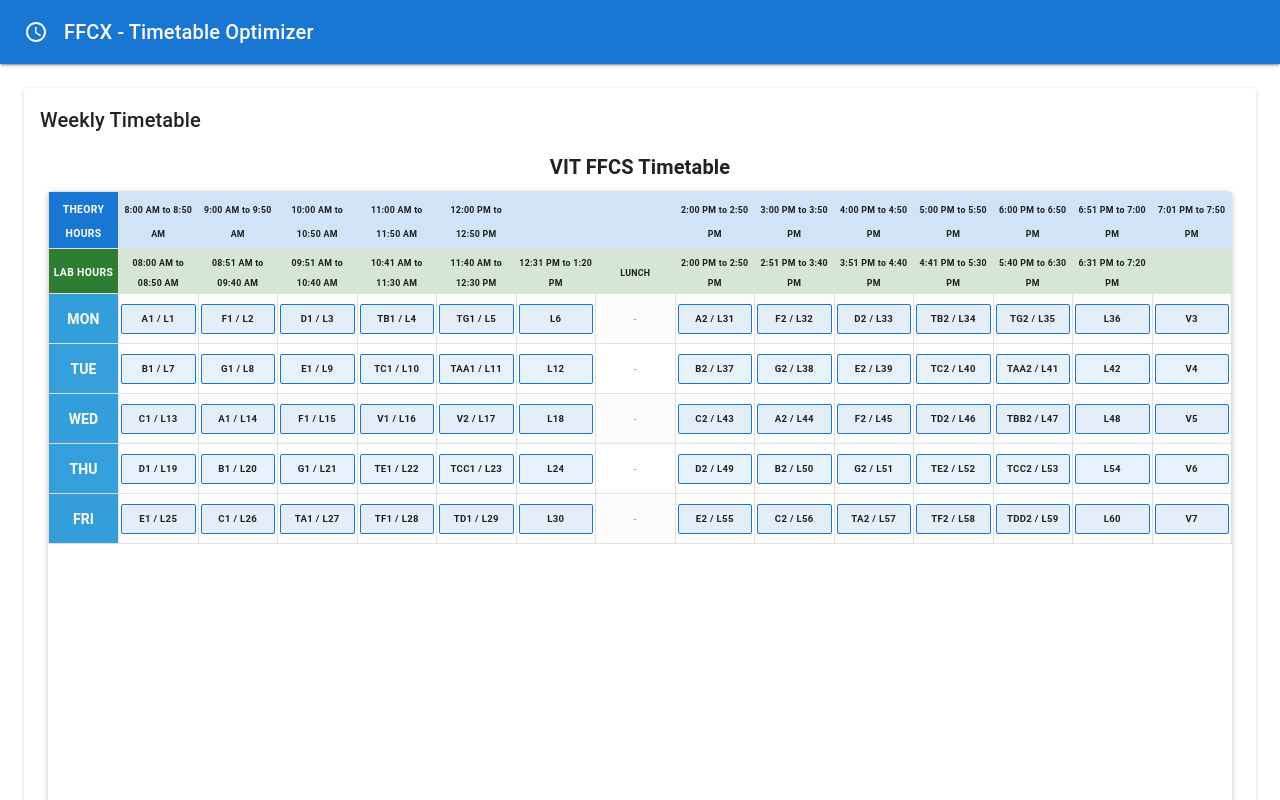
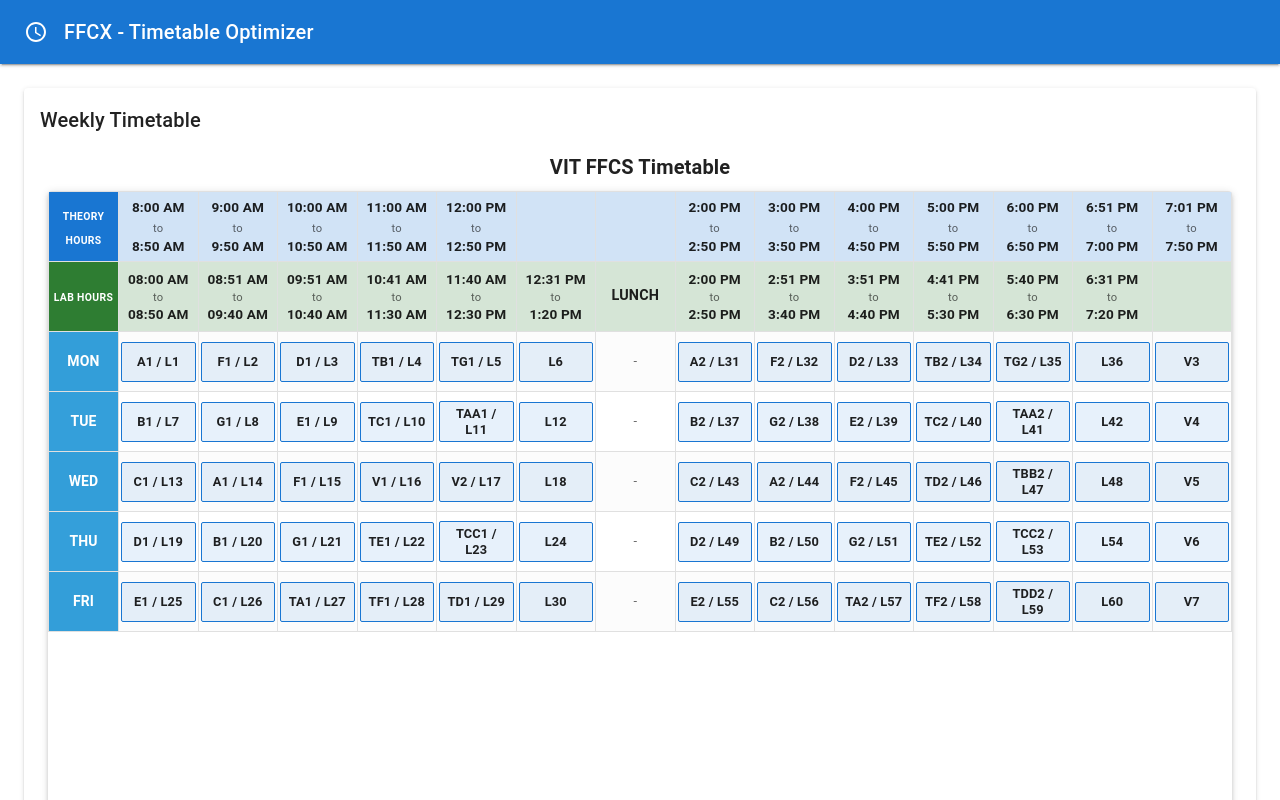
Before and after one commit to samarthnaikk/FFCX, a React (Create React App) app in the folder client/: page / in a window 1280 px wide. Shown: the top 800 px of the page. Built offline with nearby package versions, Linux system fonts and the light colour scheme.

Commit message:
enhanced readibility

```diff
--- a/client/src/components/TimetableGrid.tsx
+++ b/client/src/components/TimetableGrid.tsx
@@ -43,18 +43,66 @@ const DAY_SLOT_MAPPING: { [day: string]: string[] } = {
 const TimetableGrid: React.FC = () => {
   const theme = useTheme();
 
+  // Function to format time range (start time above end time)
+  const formatTimeRange = (timeRange: string) => {
+    if (!timeRange || timeRange === '' || timeRange === 'LUNCH') {
+      return timeRange;
+    }
+
+    const [startTime, endTime] = timeRange.split(' to ');
+    return { startTime, endTime };
+  };
+
+  // Function to render time cell content
+  const renderTimeCell = (timeRange: string) => {
+    if (timeRange === 'LUNCH') {
+      return (
+        <Typography variant="body2" fontWeight="bold" sx={{ fontSize: '0.9rem' }}>
+          LUNCH
+        </Typography>
+      );
+    }
+
+    if (!timeRange || timeRange === '') {
+      return null;
+    }
+
+    const timeObj = formatTimeRange(timeRange);
+    if (typeof timeObj === 'object' && timeObj.startTime && timeObj.endTime) {
+      return (
+        <Box sx={{ textAlign: 'center' }}>
+          <Typography variant="body2" fontWeight="bold" sx={{ fontSize: '0.85rem', lineHeight: 1.1 }}>
+            {timeObj.startTime}
+          </Typography>
+          <Typography variant="caption" sx={{ fontSize: '0.7rem', lineHeight: 1, color: 'text.secondary' }}>
+            to
+          </Typography>
+          <Typography variant="body2" fontWeight="bold" sx={{ fontSize: '0.85rem', lineHeight: 1.1 }}>
+            {timeObj.endTime}
+          </Typography>
+        </Box>
+      );
+    }
+
+    return (
+      <Typography variant="body2" fontWeight="bold" sx={{ fontSize: '0.75rem' }}>
+        {timeRange}
+      </Typography>
+    );
+  };
+
   // Function to render slot content
   const renderSlotContent = (slotContent: string) => {
     if (!slotContent || slotContent === '') {
       return (
         <Box sx={{
-          minHeight: 30,
+          minHeight: 40,
           display: 'flex',
           alignItems: 'center',
           justifyContent: 'center',
           width: '100%'
         }}>
-          <Typography variant="caption" color="textSecondary" sx={{ fontSize: '0.6rem' }}>
+          <Typography variant="body2" color="textSecondary" sx={{ fontSize: '0.8rem' }}>
             -
           </Typography>
         </Box>
@@ -68,9 +116,9 @@ const TimetableGrid: React.FC = () => {
           border: 1,
           borderColor: theme.palette.primary.main,
           borderRadius: 0.5,
-          padding: '2px 4px',
+          padding: '4px 6px',
           textAlign: 'center',
-          minHeight: 30,
+          minHeight: 40,
           display: 'flex',
           alignItems: 'center',
           justifyContent: 'center',
@@ -78,9 +126,9 @@ const TimetableGrid: React.FC = () => {
           boxSizing: 'border-box',
         }}
       >
-        <Typography variant="caption" fontWeight="bold" sx={{
-          fontSize: '0.6rem',
-          lineHeight: 1,
+        <Typography variant="body2" fontWeight="bold" sx={{
+          fontSize: '0.8rem',
+          lineHeight: 1.2,
           wordBreak: 'break-word'
         }}>
           {slotContent}
@@ -138,14 +186,13 @@ const TimetableGrid: React.FC = () => {
                     backgroundColor: alpha(theme.palette.primary.main, 0.2),
                     fontWeight: 'bold',
                     width: `${100/14}%`,
-                    padding: '2px',
+                    padding: '6px 2px',
                     textAlign: 'center',
                     verticalAlign: 'middle',
+                    height: '70px',
                   }}
                 >
-                  <Typography variant="caption" fontWeight="bold" sx={{ fontSize: '0.55rem', lineHeight: 1 }}>
-                    {time || ''}
-                  </Typography>
+                  {renderTimeCell(time)}
                 </TableCell>
               ))}
             </TableRow>
@@ -173,14 +220,13 @@ const TimetableGrid: React.FC = () => {
                   sx={{
                     backgroundColor: alpha(theme.palette.success.main, 0.2),
                     fontWeight: 'bold',
-                    padding: '2px',
+                    padding: '6px 2px',
                     textAlign: 'center',
                     verticalAlign: 'middle',
+                    height: '70px',
                   }}
                 >
-                  <Typography variant="caption" fontWeight="bold" sx={{ fontSize: '0.55rem', lineHeight: 1 }}>
-                    {time === 'LUNCH' ? 'LUNCH' : time || ''}
-                  </Typography>
+                  {renderTimeCell(time)}
                 </TableCell>
               ))}
             </TableRow>
@@ -193,7 +239,7 @@ const TimetableGrid: React.FC = () => {
                   '&:nth-of-type(even)': {
                     backgroundColor: alpha(theme.palette.grey[50], 0.5)
                   },
-                  height: 50,
+                  height: 60,
                 }}
               >
                 <TableCell
```
